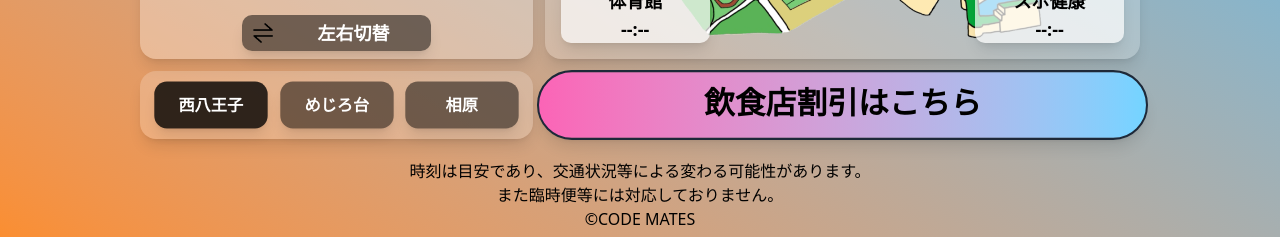
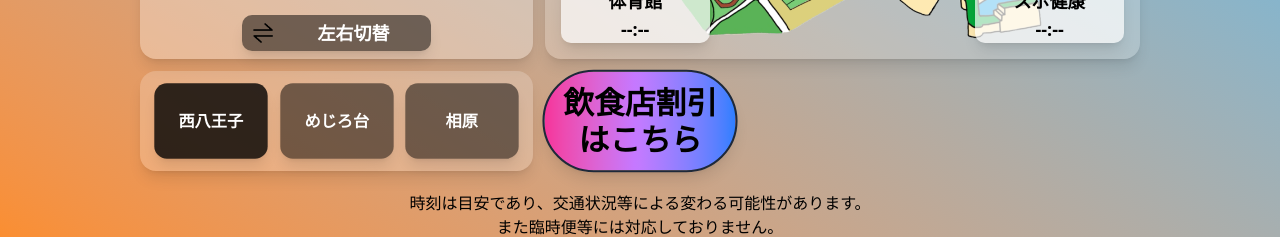
Before and after one commit to tommy10092525/tamap-with-gsap, a Next.js app: page / in a window 1280 px wide. Shown: the part 477-714 px from the top of the page. Built offline with nearby package versions, Linux system fonts and the light colour scheme; no server answers.

Commit message:
割引ボタンのデザインの変更

```diff
--- a/src/app/page.tsx
+++ b/src/app/page.tsx
@@ -354,7 +354,7 @@ export default function Home() {
           {/* 割引ボタン */}
           <Link
             href="/discount"
-            className="block col-span-3 bg-gradient-to-r from-pink-400 to-sky-300 shadow-lg md:m-0 my-4 p-3 border-2 border-gray-800 rounded-full w-full font-bold text-black text-3xl text-center"
+            className="block bg-gradient-to-r from-pink-500 via-purple-400 to-blue-500 shadow-lg md:m-0 my-4 p-3 border-2 border-gray-800 rounded-full w-full font-bold text-black text-3xl text-center"
             ref={waribikiRef}>
             飲食店割引はこちら
           </Link>
```
